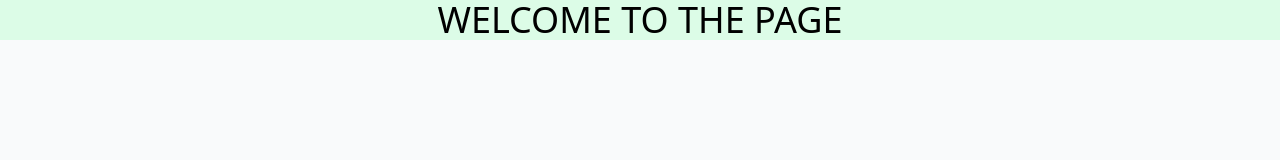
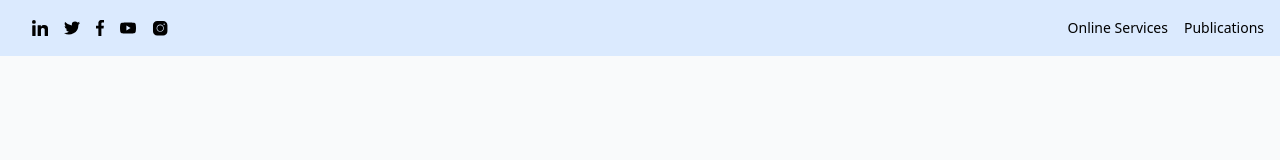
Before and after one commit to Kristefo24/gateThree, a website: page dist/index.html in a window 1280 px wide. Drawn offline with Linux system fonts and the light colour scheme.

Commit message:
Add a header to the project

```diff
--- a/dist/index.html
+++ b/dist/index.html
@@ -5,6 +5,20 @@
         <link rel="stylesheet" href="output.css">
     </head>
     <body class="bg-gray-50">
-        <h1 class="bg-green-100 text-4xl text-center">WELCOME TO THE PAGE</h1>
+        <!-- <h1 class="bg-green-100 text-4xl text-center">WELCOME TO THE PAGE</h1> -->
+        <header class="flex justify-between bg-blue-100 items-center max-w-full py-1 px-4 text-sm">
+            <div class="flex text-blue-100 w-4 h-4 gap-4 m-4 rounded divide-gray-50">
+                <img src="img/linkedin.svg">
+                <img src="img/twitter.svg">
+                <img src="img/facebook.svg">
+                <img src="img/youtube.svg">
+                <img src="img/insta.svg">
+            </div>
+            <nav class="flex space-x-4 items-center">
+                <a>Online Services</a>
+                <a>Publications</a>
+            </nav>
+        </header>
+
     </body>
 </html>
```
